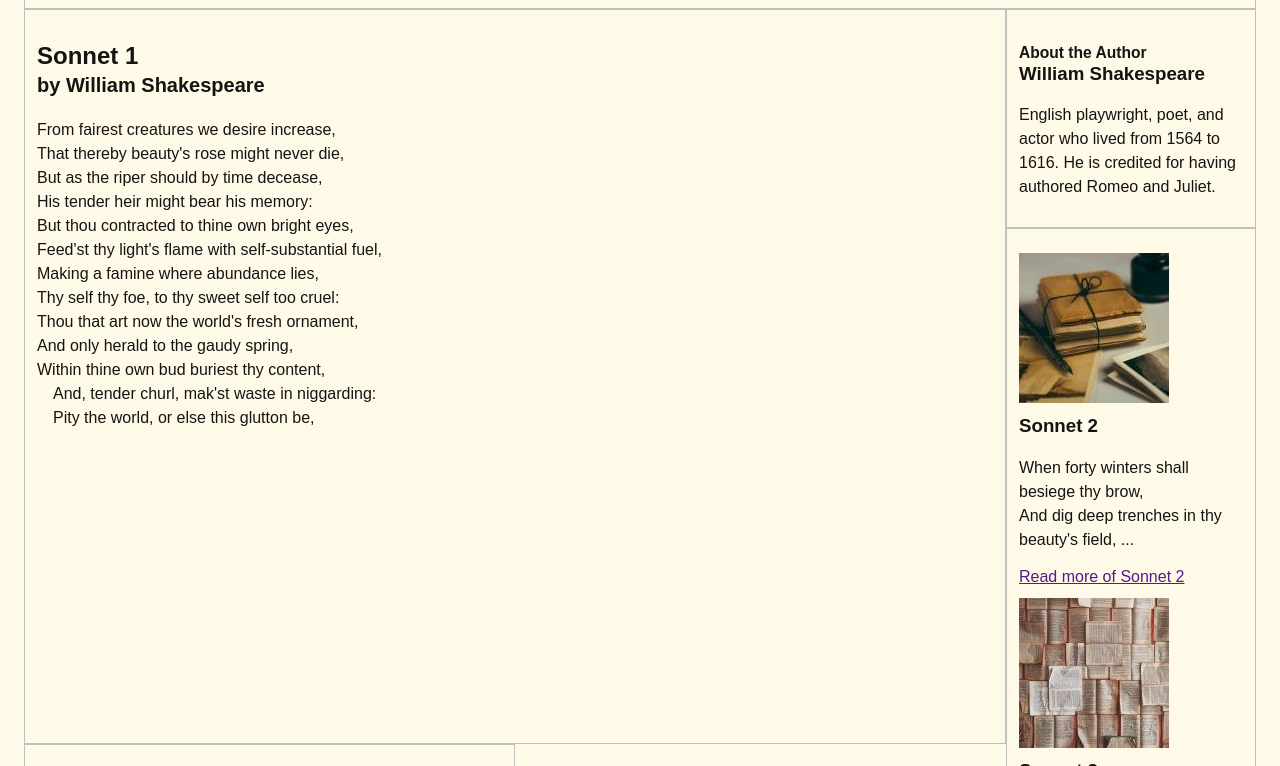
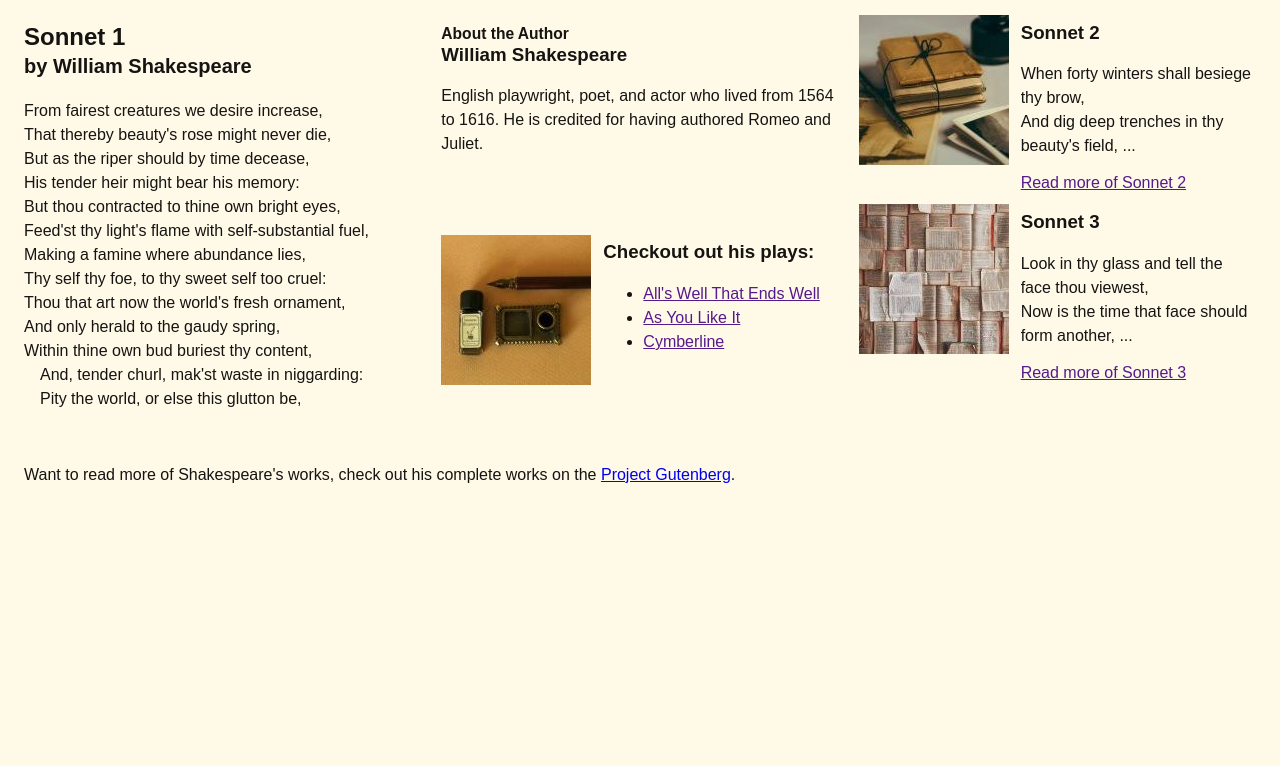
Before and after one commit to lsg93/tiny-css-projects, a plain HTML site: page chapter-02/after/index.html in a window 1280 px wide. Shown: the part 140-906 px from the top of the page. After the commit the page ends 824 px from the top, so only its background shows below. Drawn offline with Linux system fonts and the light colour scheme.

Commit message:
add grid gaps and media queries

```diff
--- a/chapter-02/after/styles.css
+++ b/chapter-02/after/styles.css
@@ -11,6 +11,7 @@ body {
 
 main {
   display : grid;
+  gap : 20px;
   margin: 24px;
   grid-template-columns: repeat(2, minmax(auto, 1fr)) 250px;
   grid-template-areas : "header header header"
@@ -18,6 +19,16 @@ main {
                         "content content aside"
                         "plays . aside"
                         "footer footer footer";
+}
+
+@media (min-width : 955px) {
+  main {
+    grid-template-columns: repeat(3, 1fr);
+    grid-template-areas : "header header header"
+                          "content author aside"
+                          "content plays aside"
+                          "footer footer footer";
+  }
 }
 
 /** Grid areas */
@@ -46,17 +57,11 @@ footer {
   grid-area : footer
 }
 
-
-
 img {
   float: left;
   margin: 12px 12px 12px 0
 }
 
-main > * {
-  border: solid 1px #bfbfbf;
-  padding: 12px;
-}
 main > *, section { display: flow-root }
 
 p, ul { line-height: 1.5 }
```
